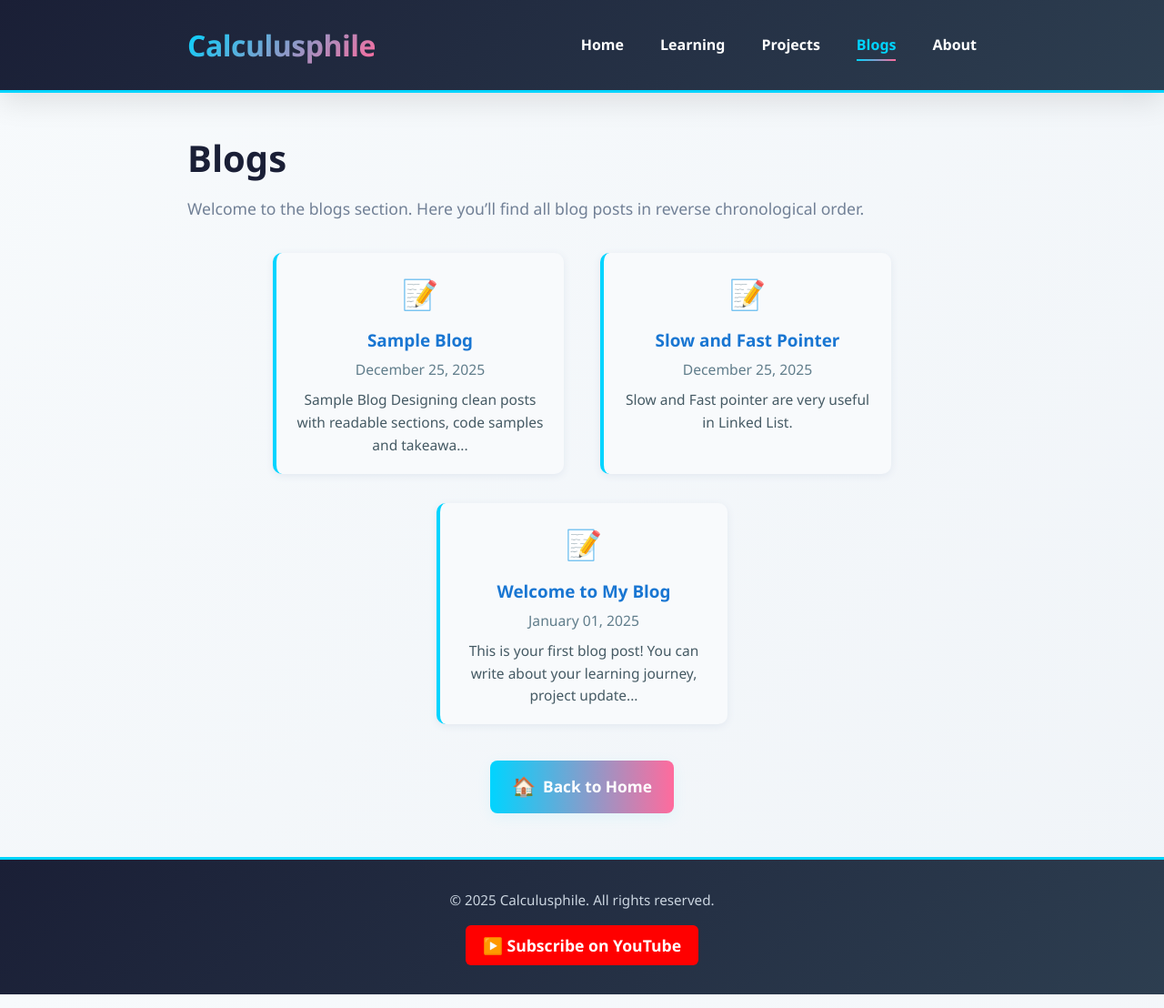
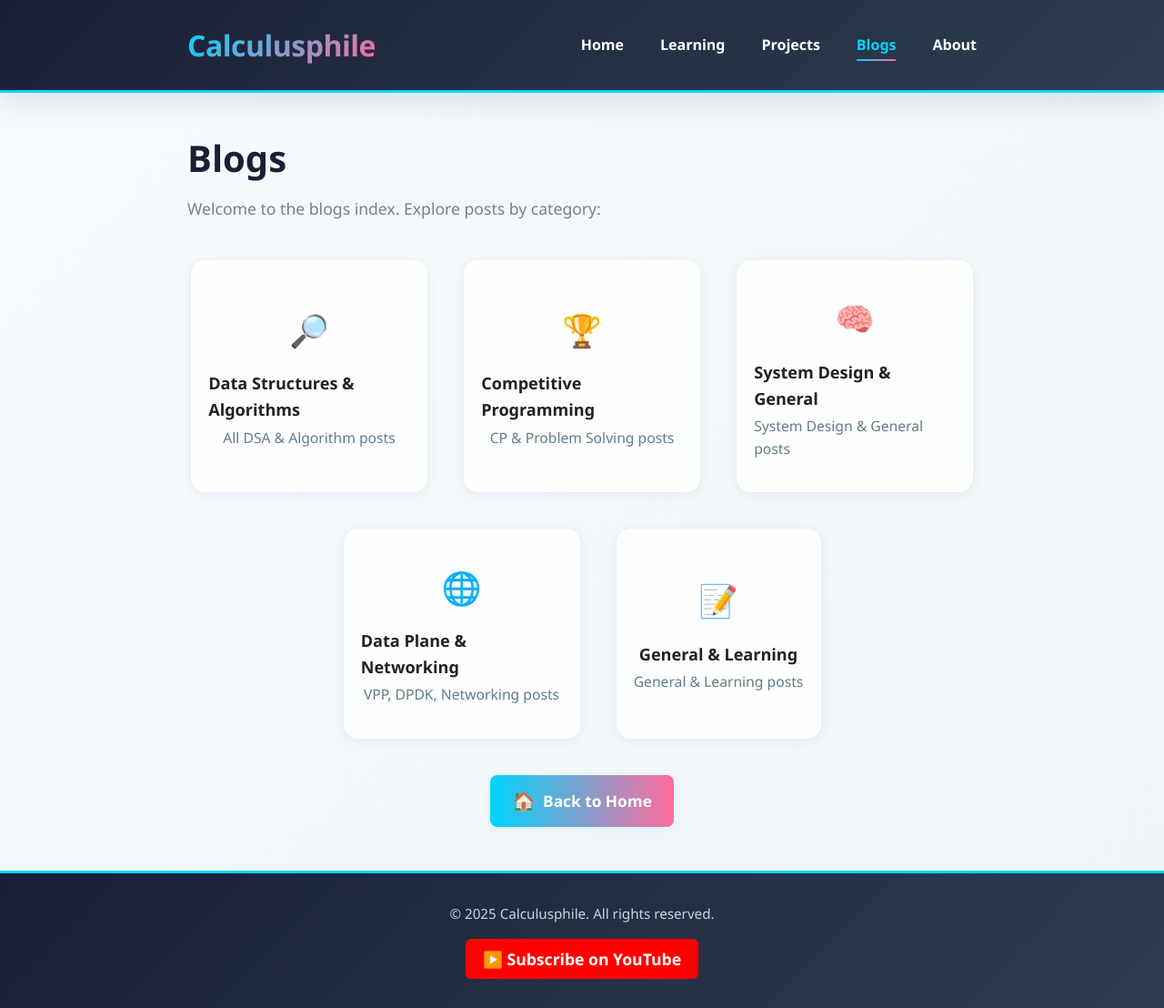
Before and after one commit to calculusphile/calculusphile.github.io, a Jekyll site: the page built from blogs/index.md, in a window 1280 px wide. Shown: the whole page at 91% size. Built offline with Jekyll 4.4.1, drawn with Linux system fonts in a browser that asks for light colours.

Commit message:
Revamp blogs index to categorize posts and enhance layout

```diff
--- a/blogs/index.md
+++ b/blogs/index.md
@@ -4,23 +4,39 @@ title: Blogs
 permalink: /blogs/
 ---
 
+
 # Blogs
 
-Welcome to the blogs section. Here you'll find all blog posts in reverse chronological order.
+Welcome to the blogs index. Explore posts by category:
 
 <div class="section-divider"></div>
 
-<div class="projects-list" style="display:flex;flex-wrap:wrap;gap:2rem 2.5rem;justify-content:center;">
-{% for post in site.posts %}
-  <div class="project-card" style="min-width:240px;max-width:320px;background:#f8fafc;border-radius:10px;box-shadow:0 2px 8px #e2e8f0;padding:1.2rem 1rem;text-align:center;">
-    <span style="font-size:2rem;">📝</span>
-    <h3 style="margin:0.7rem 0 0.3rem 0;font-size:1.18rem;font-weight:700;">
-      <a href="{{ post.url | relative_url }}" style="color:#1976d2;text-decoration:none;">{{ post.title }}</a>
-    </h3>
-    <div style="color:#607d8b;font-size:0.98rem;margin-bottom:0.5rem;">{{ post.date | date: "%B %d, %Y" }}</div>
-    <div style="color:#455a64;font-size:0.97rem;">{{ post.excerpt | strip_html | truncate: 90 }}</div>
-  </div>
-{% endfor %}
+<div class="category-list" style="display:flex;flex-wrap:wrap;gap:2.5rem 2.5rem;justify-content:center;margin:2.5rem 0 2.5rem 0;">
+  <a href="{{ '/blogs/dsa/' | relative_url }}" class="category-card" style="display:flex;flex-direction:column;align-items:center;justify-content:center;min-width:220px;max-width:260px;padding:2.2rem 1.2rem;background:rgba(255,255,255,0.85);border-radius:16px;box-shadow:0 2px 12px #e2e8f0;transition:transform 0.15s,box-shadow 0.15s;text-decoration:none;color:#222;position:relative;overflow:hidden;">
+    <span style="font-size:2.2rem;">🔎</span>
+    <span style="font-size:1.13rem;font-weight:700;margin:1.1rem 0 0.2rem 0;">Data Structures & Algorithms</span>
+    <span style="color:#607d8b;font-size:0.98rem;">All DSA & Algorithm posts</span>
+  </a>
+  <a href="{{ '/blogs/competitive-programming/' | relative_url }}" class="category-card" style="display:flex;flex-direction:column;align-items:center;justify-content:center;min-width:220px;max-width:260px;padding:2.2rem 1.2rem;background:rgba(255,255,255,0.85);border-radius:16px;box-shadow:0 2px 12px #e2e8f0;transition:transform 0.15s,box-shadow 0.15s;text-decoration:none;color:#222;position:relative;overflow:hidden;">
+    <span style="font-size:2.2rem;">🏆</span>
+    <span style="font-size:1.13rem;font-weight:700;margin:1.1rem 0 0.2rem 0;">Competitive Programming</span>
+    <span style="color:#607d8b;font-size:0.98rem;">CP & Problem Solving posts</span>
+  </a>
+  <a href="{{ '/blogs/system-design/' | relative_url }}" class="category-card" style="display:flex;flex-direction:column;align-items:center;justify-content:center;min-width:220px;max-width:260px;padding:2.2rem 1.2rem;background:rgba(255,255,255,0.85);border-radius:16px;box-shadow:0 2px 12px #e2e8f0;transition:transform 0.15s,box-shadow 0.15s;text-decoration:none;color:#222;position:relative;overflow:hidden;">
+    <span style="font-size:2.2rem;">🧠</span>
+    <span style="font-size:1.13rem;font-weight:700;margin:1.1rem 0 0.2rem 0;">System Design & General</span>
+    <span style="color:#607d8b;font-size:0.98rem;">System Design & General posts</span>
+  </a>
+  <a href="{{ '/blogs/data-plane/' | relative_url }}" class="category-card" style="display:flex;flex-direction:column;align-items:center;justify-content:center;min-width:220px;max-width:260px;padding:2.2rem 1.2rem;background:rgba(255,255,255,0.85);border-radius:16px;box-shadow:0 2px 12px #e2e8f0;transition:transform 0.15s,box-shadow 0.15s;text-decoration:none;color:#222;position:relative;overflow:hidden;">
+    <span style="font-size:2.2rem;">🌐</span>
+    <span style="font-size:1.13rem;font-weight:700;margin:1.1rem 0 0.2rem 0;">Data Plane & Networking</span>
+    <span style="color:#607d8b;font-size:0.98rem;">VPP, DPDK, Networking posts</span>
+  </a>
+  <a href="{{ '/blogs/general/' | relative_url }}" class="category-card" style="display:flex;flex-direction:column;align-items:center;justify-content:center;min-width:220px;max-width:260px;padding:2.2rem 1.2rem;background:rgba(255,255,255,0.85);border-radius:16px;box-shadow:0 2px 12px #e2e8f0;transition:transform 0.15s,box-shadow 0.15s;text-decoration:none;color:#222;position:relative;overflow:hidden;">
+    <span style="font-size:2.2rem;">📝</span>
+    <span style="font-size:1.13rem;font-weight:700;margin:1.1rem 0 0.2rem 0;">General & Learning</span>
+    <span style="color:#607d8b;font-size:0.98rem;">General & Learning posts</span>
+  </a>
 </div>
 
 <div style="text-align:center;margin-top:2.5rem;">
```
